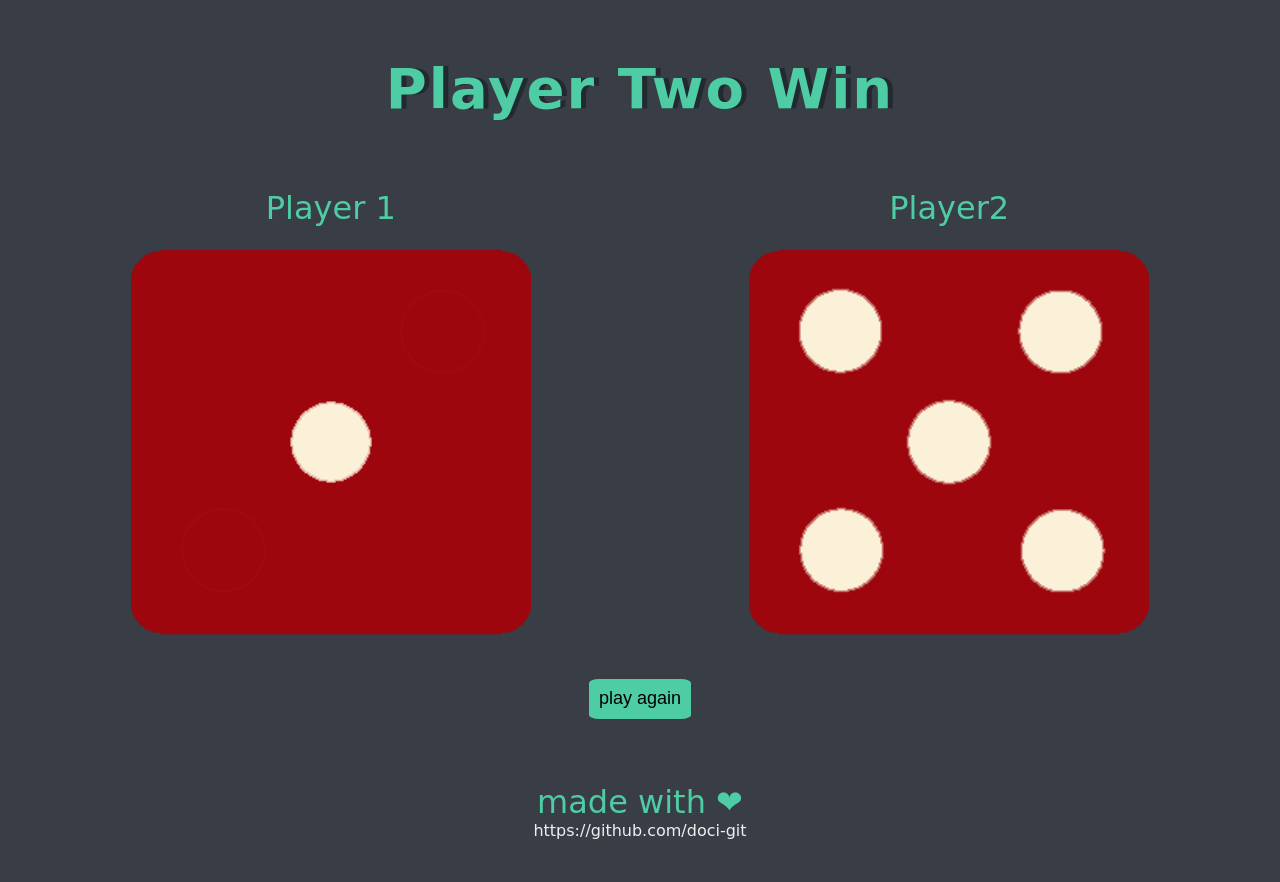
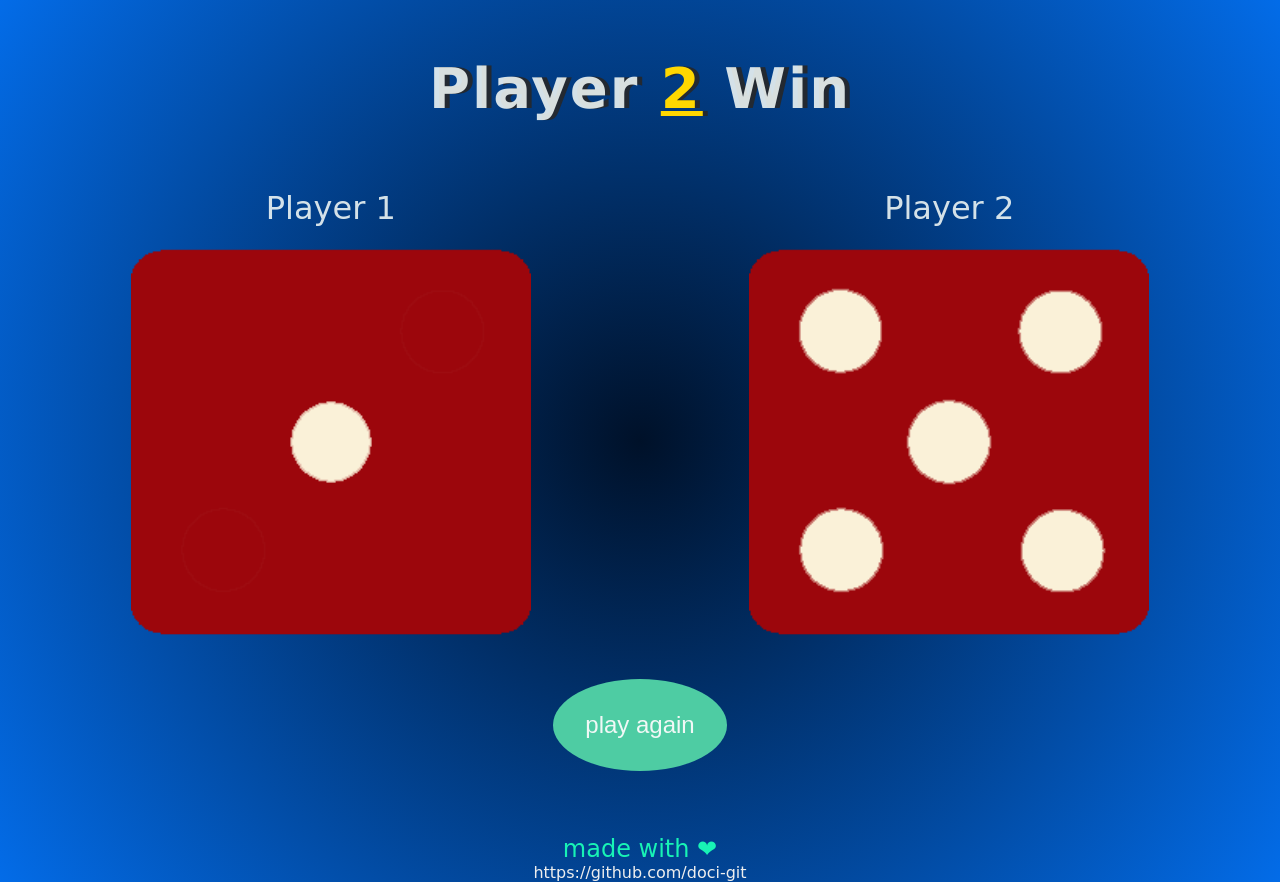
Before and after one commit to doci-git/Gioco-Dadi-version2, a plain HTML site: page index.html in a window 1280 px wide. Both pictures are taken after a click on the button "play again". Before the commit the page ends 840 px from the top, so only its background shows below. Drawn offline with Linux system fonts and the light colour scheme.

Commit message:
add some style and add sound in javascript

```diff
--- a/app.js
+++ b/app.js
@@ -35,13 +35,17 @@ buttons, addEventListener('click', function name() {
     // used if statment with operators
     if (div > div2) {
         setTimeout(() => {
-            document.querySelector('h1').innerHTML = 'player one win';
+            document.querySelector('h1').innerHTML = 'player  <span>1</span> win';
+            let audio = new Audio('');
+            audio.play();
         }, 2000);
 
     }
     else if (div < div2) {
         setTimeout(() => {
-            document.querySelector('h1').innerHTML = 'player two win';
+            document.querySelector('h1').innerHTML = 'player  <span>2</span> win';
+            let audio = new Audio('');
+            audio.play();
         }, 2000);
     }
     else {
--- a/index.html
+++ b/index.html
@@ -10,14 +10,14 @@
 </head>
 
 <body>
-  <h1>player one win</h1>
+  <h1>tap to play</h1>
 
   <div class="container">
     <div class="div1">
       <p>Player 1</p><img class="img1" src="img/dice1.png" alt="">
     </div>
     <div class="div1">
-      <p>Player2</p><img class="img2" src="img/dice1.png" alt=""></div>
+      <p>Player 2</p><img class="img2" src="img/dice2.png" alt=""></div>
   </div>
 
   <div class="co">
@@ -25,7 +25,7 @@
 
   </div>
   <footer>
-    <p>made with &#10084</p>
+    <p class="p-footer">made with &#10084</p>
     <a href="https://github.com/doci-git">https://github.com/doci-git</a>
   </footer>
 
--- a/styles.css
+++ b/styles.css
@@ -13,7 +13,8 @@ html {
 }
 
 body {
-  background-color: #393e46;
+  background: rgb(0,17,41);
+  background: radial-gradient(circle, rgba(0,17,41,1) 0%, rgba(3,108,232,1) 100%);
   text-align: center;
   justify-content: center;
   overflow-x: hidden;
@@ -27,27 +28,37 @@ body {
 }
 
 .div1 {
-  padding-top: 10%;
+  padding-top: 8%;
   width: 48vw;
   text-align: center;
   display: inline-block;
 }
 
 h1 {
-  padding-top: 8%;
+  padding-top: 1%;
   margin: 30px;
-  font-family: 'Lobster', cursive;
+  font-family:Verdana, Geneva, Tahoma, sans-serif;
   text-shadow: 5px 0 #232931;
   text-transform: capitalize;
   letter-spacing: 2px;
   font-size: 2.5rem;
-  color: #4ECCA3;
+  color: #f1f8f6e0;
 }
 
 p {
   font-size: 2rem;
-  color: #4ECCA3;
+  color: #f1f8f6e0;
   font-family: 'Indie Flower', cursive;
+}
+.p-footer {
+  font-size: 1.5rem;
+  color: #18f3b5;
+  font-family: 'Indie Flower', cursive;
+}
+span{
+  color: gold;
+  letter-spacing: 3px;
+  text-decoration: underline;
 }
 
 img {
@@ -60,11 +71,12 @@ img {
 #btn {
   text-align: center;
   align-items: center;
-  padding: 0.6rem;
-  font-size: large;
+  padding: 2rem;
+  font-size:x-large;
   background-color: #4ECCA3;
+  color:#f1f8f6;
   border: none;
-  border-radius: 10%;
+  border-radius: 50%;
 }
 
 footer,
```
